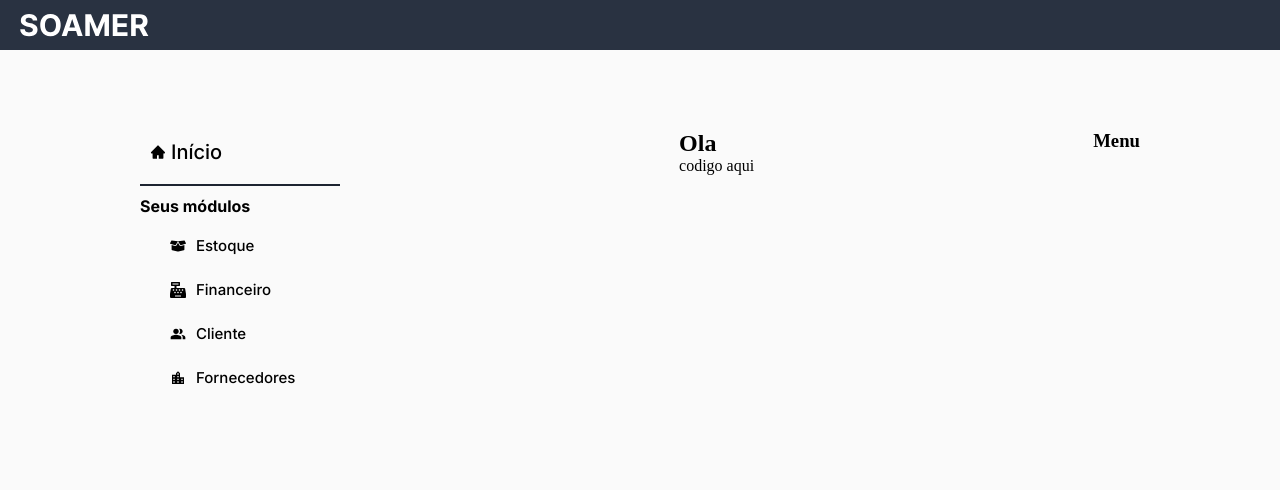
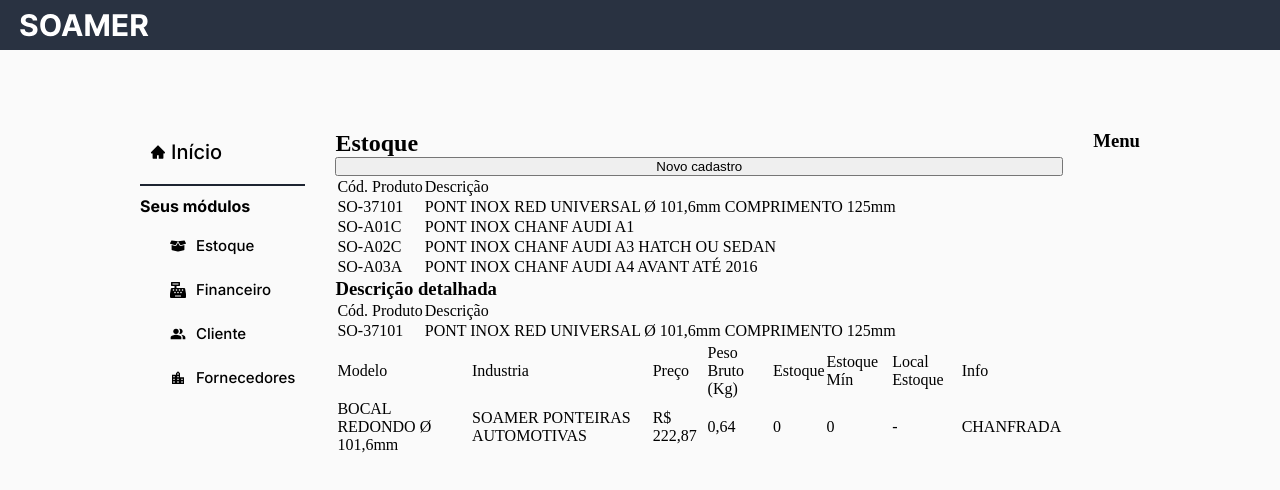
Before and after one commit to HenkelDio/soamer-project, a React (Create React App) app in the folder client/: page /estoque in a window 1280 px wide. Shown: the top 490 px of the page. Built offline with nearby package versions, Linux system fonts and the light colour scheme.

Commit message:
created table and button from estoque page. Added margins.

```diff
--- a/client/src/components/menu/index.js
+++ b/client/src/components/menu/index.js
@@ -1,5 +1,10 @@
+import { Container } from "./style";
+
 export default function Menu() {
   return(
+    <Container>
     <h3>Menu</h3>
+    </Container>
+
   )
 }
--- /dev/null
+++ b/client/src/components/menu/style.js
@@ -0,0 +1,5 @@
+import styled from "styled-components";
+
+export const Container = styled.div`
+  margin-left: 30px;
+`;
--- a/client/src/components/side_menu/style.js
+++ b/client/src/components/side_menu/style.js
@@ -2,6 +2,7 @@ import styled, { css } from "styled-components";
 
 export const Container = styled.div`
   width: 200px;
+  margin-right:30px;
 
   p {
     font-family: 'Inter', sans-serif;
--- a/client/src/pages/layout/estoque/index.js
+++ b/client/src/pages/layout/estoque/index.js
@@ -11,9 +11,66 @@ export default function Estoque() {
       <Container>
         <SideMenu />
         <Content>
-          <h2>Ola</h2>
+          <h2>Estoque</h2>
+          <button>Novo cadastro</button>
           <div>
-            <p>codigo aqui</p>
+            <table>
+              <tr>
+                <td>Cód. Produto</td>
+                <td>Descrição</td>
+              </tr>
+              <tr>
+                <td>SO-37101</td>
+                <td>PONT INOX RED UNIVERSAL Ø 101,6mm COMPRIMENTO 125mm</td>
+              </tr>
+              <tr>
+                <td>SO-A01C</td>
+                <td>PONT INOX CHANF AUDI A1</td>
+              </tr>
+              <tr>
+                <td>SO-A02C</td>
+                <td>PONT INOX CHANF AUDI A3 HATCH OU SEDAN</td>
+              </tr>
+              <tr>
+                <td>SO-A03A</td>
+                <td>PONT INOX CHANF AUDI A4 AVANT ATÉ 2016</td>
+              </tr>
+            </table>
+          </div>
+          <div>
+            <h3>Descrição detalhada</h3>
+            <table>
+              <tr>
+                <td>Cód. Produto</td>
+                <td>Descrição</td>
+              </tr>
+              <tr>
+                <td>SO-37101</td>
+                <td>PONT INOX RED UNIVERSAL Ø 101,6mm COMPRIMENTO 125mm</td>
+              </tr>
+            </table>
+            <table>
+            <tr>
+              <td>Modelo</td>
+                <td>Industria</td>
+                <td>Preço</td>
+                <td>Peso Bruto (Kg)</td>
+                <td>Estoque</td>
+                <td>Estoque Mín</td>
+                <td>Local Estoque</td>
+                <td>Info</td>
+              </tr>
+              <tr>
+                <td>BOCAL REDONDO Ø 101,6mm</td>
+                <td>SOAMER PONTEIRAS AUTOMOTIVAS</td>
+                <td>R$ 222,87</td>
+                <td>0,64</td>
+                <td>0</td>
+                <td>0</td>
+                <td>-</td>
+                <td>CHANFRADA</td>
+              </tr>
+            </table>
           </div>
         </Content>
         <Menu />
```
